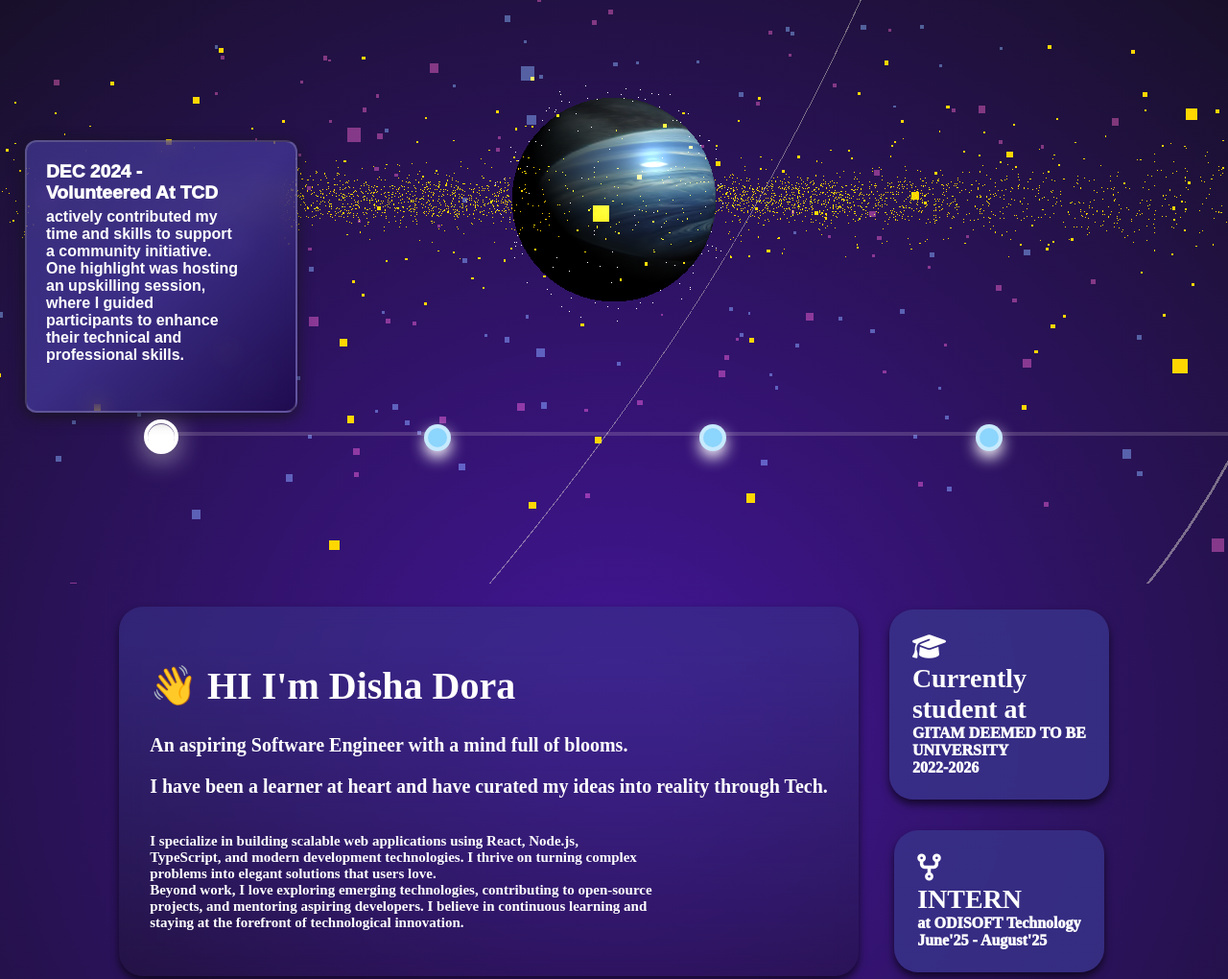
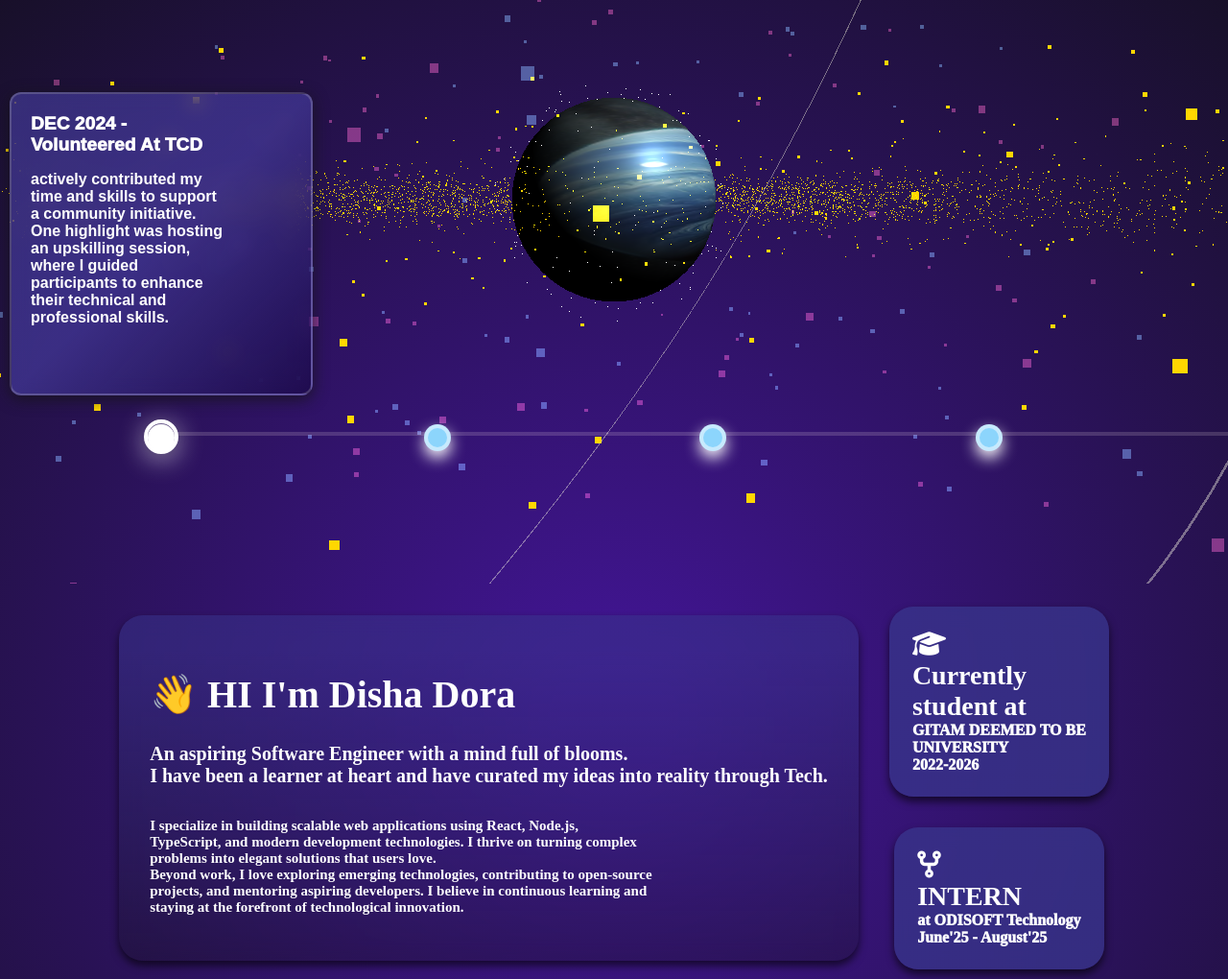
Before and after one commit to dishaadora/dishaadora.github.io, a website: page about.html in a window 1280 px wide. Shown: the part 192-1212 px from the top of the page at 96% size. Drawn offline with nearby package versions, Linux system fonts and the light colour scheme; animation ran at ten frames a second; a web font is replaced by a local one.

Commit message:
Transitions and responsiveness

```diff
--- a/about.html
+++ b/about.html
@@ -68,10 +68,10 @@
       }
       .popup {
         position: absolute;
-        top: -300px;
+        top: -350px;
         left: 50%;
-        height: 15rem;
-        width: 15rem;
+        height: 17rem;
+        width: 17rem;
         transform: translateX(-50%);
         color: #1f114b;
         font-family: 'Bungee Hairline', sans-serif;
@@ -191,11 +191,6 @@
         background: linear-gradient(135deg, #3068d6cd 75%, #fdab54a2);
         box-shadow: 0 5px 8px rgba(0, 0, 0, 0.625);
       }
-      .para12 {
-        font-weight: 600;
-        font-size: 20px;
-        color: white;
-      }
       .para {
         font-weight: 800;
         font-size: 15px;
@@ -286,11 +281,9 @@
             👋 HI I'm Disha Dora
           </h1>
           <p class="para11">
-            An aspiring Software Engineer with a mind full of blooms.
-          </p>
-          <p class="para12">
-            I have been a learner at heart and have curated my ideas into
-            reality through Tech.
+            An aspiring Software Engineer with a mind full of blooms.<br />I
+            have been a learner at heart and have curated my ideas into reality
+            through Tech.
           </p>
           <p class="para">
             <br />I specialize in building scalable web applications using
@@ -600,7 +593,7 @@
         const popup = document.createElement('div');
         popup.className = 'popup';
         popup.innerHTML = `<div style="font-weight:1000;font-size:1.2rem; color:white;">${dotLabels[i].heading}</div>
-                   <div style="font-size:1rem;font-weight:800;margin-top:5px; color:white;">${dotLabels[i].paragraph}</div>`;
+                   <div style="font-size:1rem;font-weight:800;margin-top:1rem; color:white;tex-align:center;">${dotLabels[i].paragraph}</div>`;
         dot.appendChild(popup);
         popups.push(popup);
       }
```
